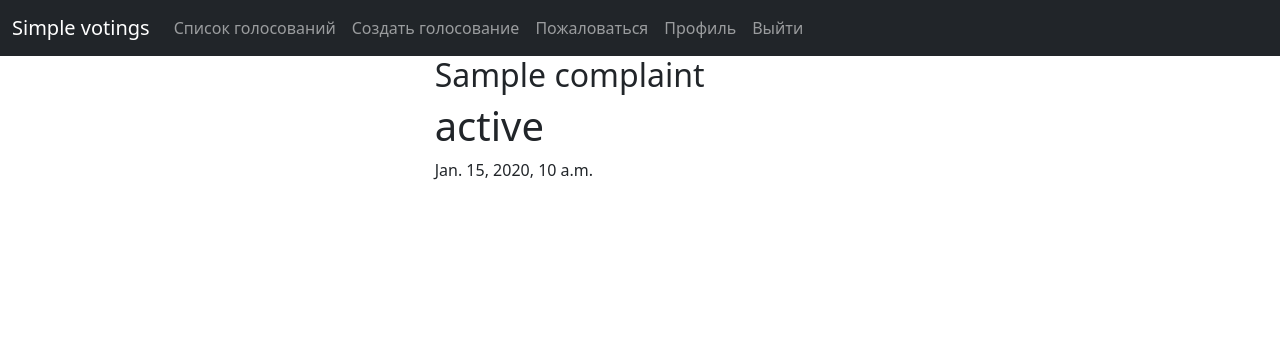
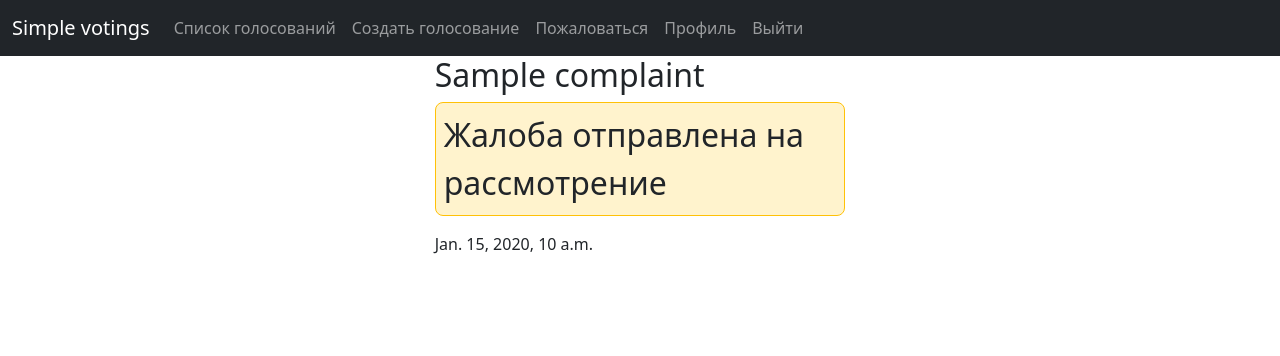
Before and after one commit to setta1a/s1mple_votings_django, a Django app: page /view_complaint/ in a window 1280 px wide. Shown: the top 356 px of the page. Run offline with Django 4.2, Linux system fonts and the light colour scheme; a user stored in the database is signed in; tables that the repository leaves empty hold one stand-in row (values such as "Sample post"); some libraries are stand-ins or nearby versions.

Commit message:
complaints

```diff
--- a/first/models.py
+++ b/first/models.py
@@ -35,4 +35,4 @@ class Complaint(models.Model):
     description = models.CharField(max_length=200)
     author = models.ForeignKey(to=User, on_delete=models.CASCADE, default=1)
     created_at = models.DateTimeField()
-    status = models.CharField(max_length=100)
+    status = models.IntegerField()
--- a/first/templates/complaint.html
+++ b/first/templates/complaint.html
@@ -14,6 +14,7 @@
                 <textarea class="form-control" id="exampleFormControlTextarea1" rows="3" name="description"></textarea>
               </div>
               <input type="submit" class="btn btn-primary" value="Отправить">
+              <button type="link" href="/view_complaint/" class="btn btn-link">Просмотр статусов жалоб</button>
         </form>
     </div>
 </div>
--- a/first/templates/view_complaint.html
+++ b/first/templates/view_complaint.html
@@ -3,22 +3,21 @@
 {% block content %}
 <div class="conteiner">
     <div class="row">
+        <div class="col-4 offset-4 mt-5 fs-2">
         {% for complaint in complaints %}
-            <div class="col-4 offset-4 p-10 mt-5 fs-2">
                 <h2>{{complaint.name}}</h2>
-                <h1>{{complaint.status}}</h1>
                 {% if complaint.status == 1 %}
                     <p class="p-2 bg-warning-subtle fs-2 border border-warning rounded-3">Жалоба отправлена на рассмотрение</p>
                 {% endif %}
                 {% if complaint.status == 2 %}
-                    <p class="p-2 bg-danger-subtle fs-2 border border-warning rounded-3">Жалоба отклонена</p>
+                    <p class="p-2 bg-danger-subtle fs-2 border border-danger rounded-3">Жалоба отклонена</p>
                 {% endif %}
                 {% if complaint.status == 3 %}
-                    <p class="p-2 bg-success-subtle fs-2 border border-danger rounded-3">Жалоба одобрена</p>
+                    <p class="p-2 bg-success-subtle fs-2 border border-success rounded-3">Жалоба одобрена</p>
                 {% endif %}
                 <p class="fs-6">{{complaint.created_at}}</p>
-            </div>
         {% endfor %}
+        </div>
     </div>
 </div>
 {% endblock %}
--- a/first/views.py
+++ b/first/views.py
@@ -54,9 +54,6 @@ def voting_page(request, voting_id):
                 context["is_voted"] = is_voted
                 break
     else:
-        hello = "hello, world"
-        print(hello)
-        print("100th commit!!!")
         is_voted = True
         context["is_voted"] = is_voted
 
@@ -112,7 +109,7 @@ def index_page(request):
     return render(request, 'index.html', context)
 
 
-@login_required(login_url='/registration/')
+@login_required(login_url='/login/')
 def add_voting(request):
     """
         Обработчик страницы добавления голосования
@@ -178,7 +175,7 @@ def registration(request):
     return render(request, 'registration/registrarion.html', context)
 
 
-@login_required(login_url='/registration/')
+@login_required(login_url='/login/')
 def redact_voting(request, voting_id):
     """
         Обработчик страницы редактирования голосования
@@ -212,7 +209,7 @@ def redact_voting(request, voting_id):
                 new_variant = VoteVariant.objects.get(id=variant[1])
                 new_variant.description = variant[0]
                 new_variant.save()
-
+        return redirect(f"/voting/{voting_tochange.id}")
     else:
         for variant in context['variants']:
             if VoteFact.objects.filter(variant=variant.id).count() != 0:
@@ -224,7 +221,7 @@ def redact_voting(request, voting_id):
     return render(request, 'redact_voting.html', context)
 
 
-@login_required(login_url='/registration/')
+@login_required(login_url='/login/')
 def profile(request, profile_id):
     """
         Страница профиля пользователя
@@ -247,7 +244,7 @@ def profile(request, profile_id):
     return render(request, "profile.html", context)
 
 
-@login_required(login_url='/registration/')
+@login_required(login_url='/login/')
 def redact_profile(request, redact_profile_id):
     """
         Обработчик страницы редактирования профиля
@@ -295,7 +292,7 @@ def redact_profile(request, redact_profile_id):
     return render(request, "redact_profile.html", context)
 
 
-@login_required(login_url='/registration/')
+@login_required(login_url='/login/')
 def complaint(request):
     context = {}
     if request.method == "POST":
@@ -305,13 +302,14 @@ def complaint(request):
                 description=request.POST['description'],
                 author=request.user,
                 created_at=datetime.datetime.now(),
-                status="1"
+                status=1
             )
             complaint.save()
+        return redirect("/view_complaint/")
     return render(request, "complaint.html", context)
 
 
-@login_required(login_url='/registration/')
+@login_required(login_url='/login/')
 def view_complaint(request):
     context = {}
     arr = Complaint.objects.filter(author=request.user)
```
Also changed, not shown: first/migrations/0009_alter_complaint_status.py (added).
